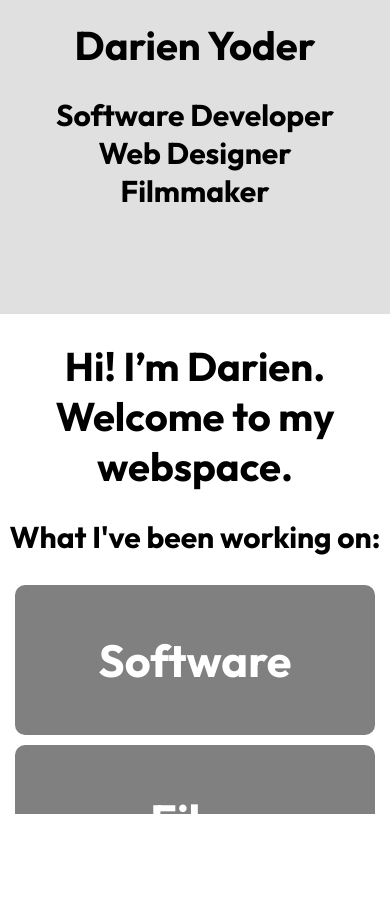
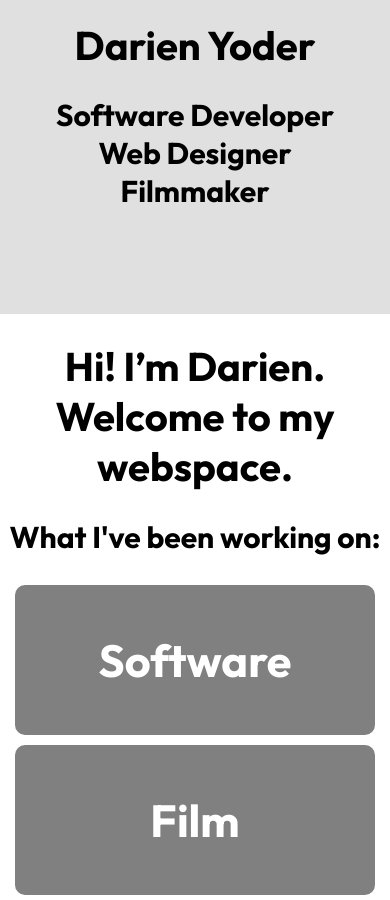
Before and after one commit to darienyoder/darienyoder.github.io, a Jekyll site: the page built from index.md, in a window 390 px wide and 900 px high, scrolled down 151 px. Built offline with Jekyll 4.4.1, drawn with Linux system fonts in a browser that asks for light colours; before the commit the page ends 965 px from its top, so only the background shows below that.

Commit message:
Removed flexboxes

```diff
--- a/_layouts/base.html
+++ b/_layouts/base.html
@@ -8,11 +8,11 @@
 
         {%- include mobile-nav.html -%}
 
-        <div id="page-wrapper">
+        <!-- <div id="page-wrapper"> -->
             <div id="page-content">
                 {{ content }}
             </div>
-        </div>
+        <!-- </div> -->
     </body>
 
 </html>
--- a/_sass/main.scss
+++ b/_sass/main.scss
@@ -4,19 +4,18 @@ body {
     margin: 0px;
     font-size: 20px;
     font-family: "Outfit", sans-serif;
-    height: 100vh;
 }
 
-#page-wrapper {
-    height: 100%;
-    display: flex;
-    flex-direction: column;
-}
-
-#page-content {
-    flex: 1;
-    overflow-y: auto;
-}
+// #page-wrapper {
+//     height: 100%;
+//     display: flex;
+//     flex-direction: column;
+// }
+//
+// #page-content {
+//     flex: 1;
+//     overflow-y: auto;
+// }
 
 #top-nav {
     position: absolute;
@@ -51,6 +50,7 @@ body {
 
     #mobile-nav {
         display: flex;
+        position: sticky;
     }
 }
 
```
